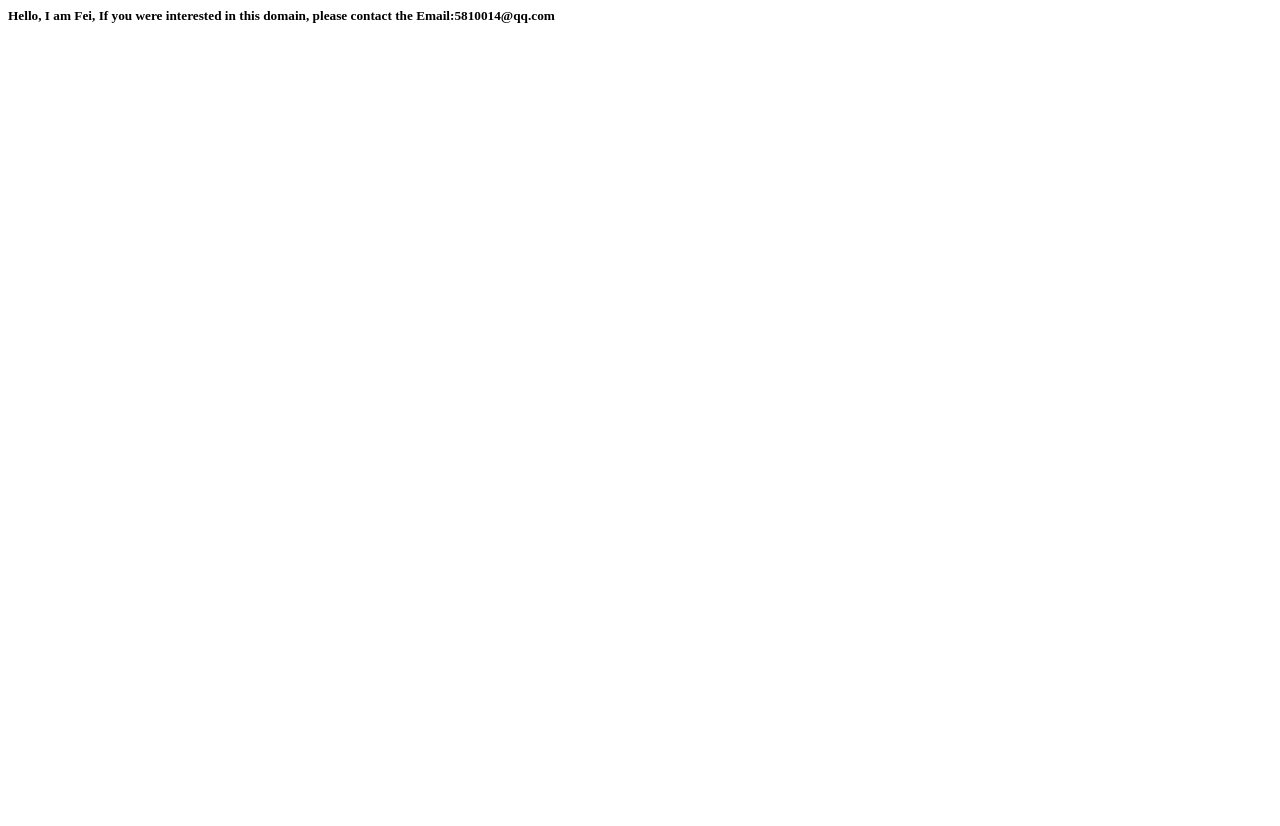
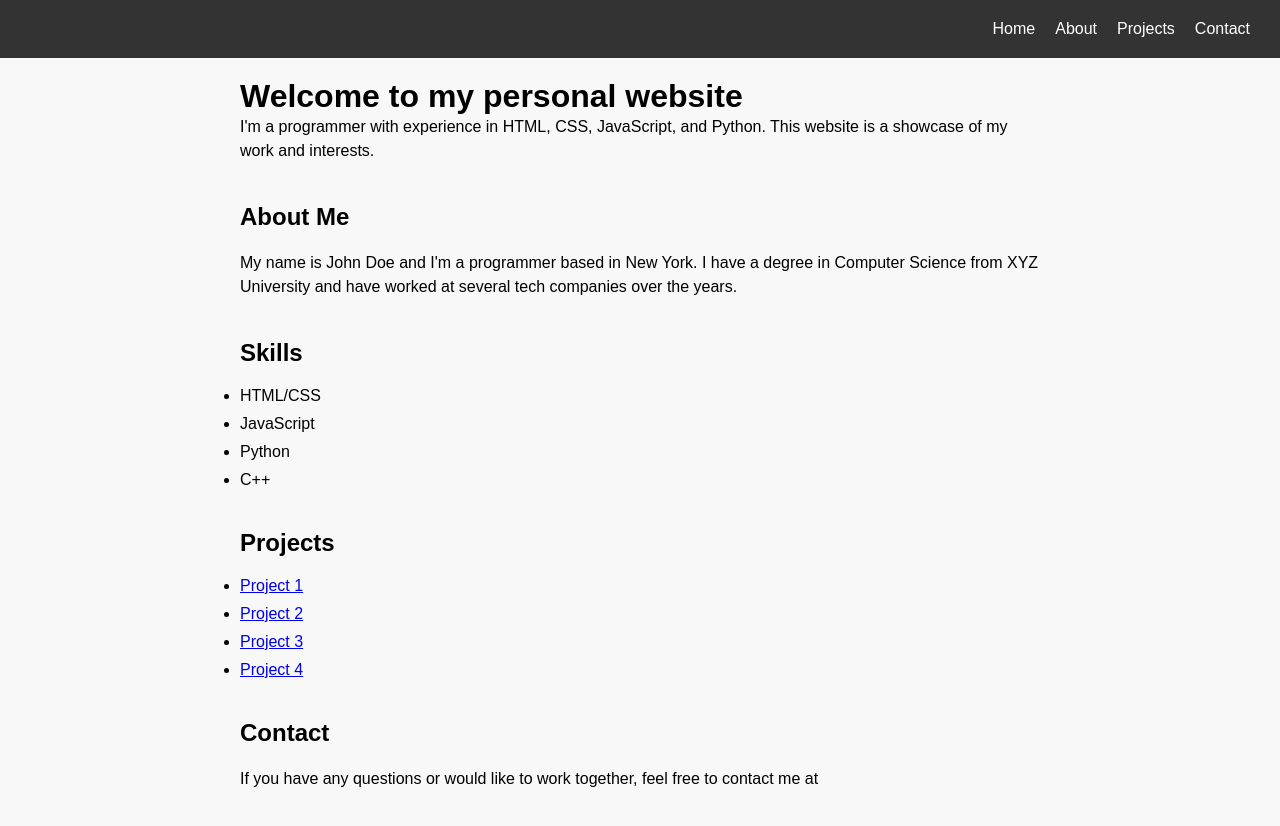
Before and after one commit to bytemaker-io/bytemaker, a plain HTML site: page index.html in a window 1280 px wide. Before the commit the page ends 800 px from the top, so only its background shows below. Drawn offline with Linux system fonts and the light colour scheme.

Commit message:
Create index.html

```diff
--- a/index.html
+++ b/index.html
@@ -1 +1,106 @@
-<h5>Hello, I am Fei, If you were interested in this domain, please contact the Email:5810014@qq.com</h5>
+<!DOCTYPE html>
+<html lang="en">
+<head>
+  <meta charset="UTF-8">
+  <title>My Personal Website</title>
+  <style>
+    body {
+      font-family: Arial, sans-serif;
+      background-color: #f8f8f8;
+      margin: 0;
+    }
+    header {
+      background-color: #333;
+      color: #fff;
+      padding: 20px;
+    }
+    h1 {
+      margin: 0;
+      font-size: 32px;
+    }
+    nav {
+      display: flex;
+      justify-content: flex-end;
+    }
+    nav ul {
+      list-style-type: none;
+      margin: 0;
+      padding: 0;
+      display: flex;
+    }
+    nav li {
+      margin: 0 10px;
+    }
+    nav a {
+      color: #fff;
+      text-decoration: none;
+    }
+    nav a:hover {
+      text-decoration: underline;
+    }
+    main {
+      max-width: 800px;
+      margin: 0 auto;
+      padding: 20px;
+    }
+    section {
+      margin-bottom: 40px;
+    }
+    h2 {
+      font-size: 24px;
+      margin: 0 0 20px 0;
+    }
+    p {
+      line-height: 1.5;
+      margin: 0 0 20px 0;
+    }
+    ul {
+      margin: 0;
+      padding: 0;
+    }
+    li {
+      margin: 0 0 10px 0;
+    }
+  </style>
+</head>
+<body>
+  <header>
+    <nav>
+      <ul>
+        <li><a href="#">Home</a></li>
+        <li><a href="#">About</a></li>
+        <li><a href="#">Projects</a></li>
+        <li><a href="#">Contact</a></li>
+      </ul>
+    </nav>
+  </header>
+  <main>
+    <section>
+      <h1>Welcome to my personal website</h1>
+      <p>I'm a programmer with experience in HTML, CSS, JavaScript, and Python. This website is a showcase of my work and interests.</p>
+    </section>
+    <section>
+      <h2>About Me</h2>
+      <p>My name is John Doe and I'm a programmer based in New York. I have a degree in Computer Science from XYZ University and have worked at several tech companies over the years.</p>
+    </section>
+    <section>
+      <h2>Skills</h2>
+      <ul>
+        <li>HTML/CSS</li>
+        <li>JavaScript</li>
+        <li>Python</li>
+        <li>C++</li>
+      </ul>
+    </section>
+    <section>
+      <h2>Projects</h2>
+      <ul>
+        <li><a href="#">Project 1</a></li>
+        <li><a href="#">Project 2</a></li>
+        <li><a href="#">Project 3</a></li>
+        <li><a href="#">Project 4</a></li>
+      </ul>
+    </section>
+    <section>
+      <h2>Contact</h2>
+      <p>If you have any questions or would like to work together, feel free to contact me at <a href="mailto:
```
